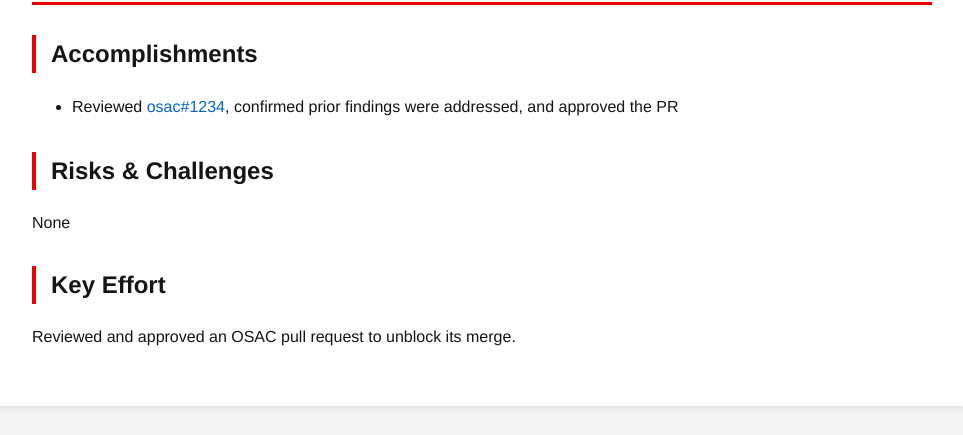
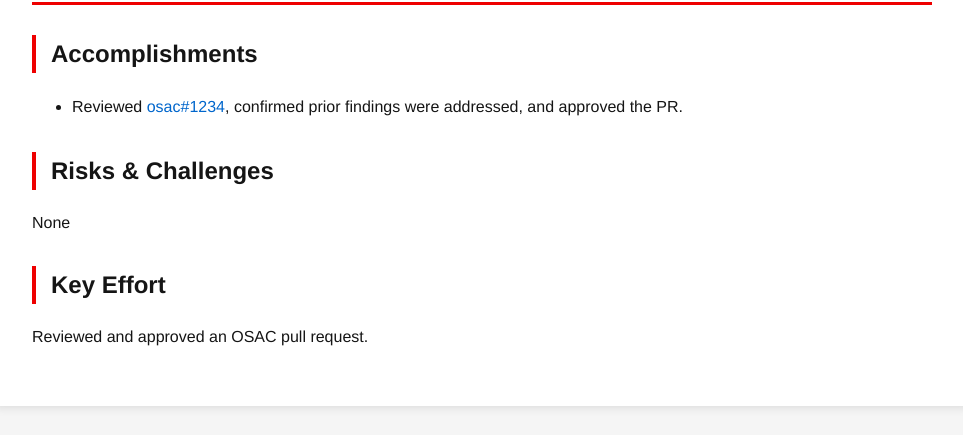
Before and after one commit to tzvatot/daily-status, a Jekyll site: the page built from 2026-09-29.md, in a window 1280 px wide. Shown: the part 141-576 px from the top of the page, without its empty margins (158-1121 px from the left). Built offline with Jekyll 4.4.1, drawn with Linux system fonts in a browser that asks for light colours.

Commit message:
Daily status update - 2026-09-29

```diff
--- a/2026-09-29.md
+++ b/2026-09-29.md
@@ -7,10 +7,10 @@ date: 2026-09-29
 # Daily Status - 2026-09-29
 
 ## Accomplishments
-- Reviewed [osac#1234](https://github.com/osac-project/osac/pull/1234), confirmed prior findings were addressed, and approved the PR
+- Reviewed [osac#1234](https://github.com/osac-project/osac/pull/1234), confirmed prior findings were addressed, and approved the PR.
 
 ## Risks & Challenges
 None
 
 ## Key Effort
-Reviewed and approved an OSAC pull request to unblock its merge.
+Reviewed and approved an OSAC pull request.
```
